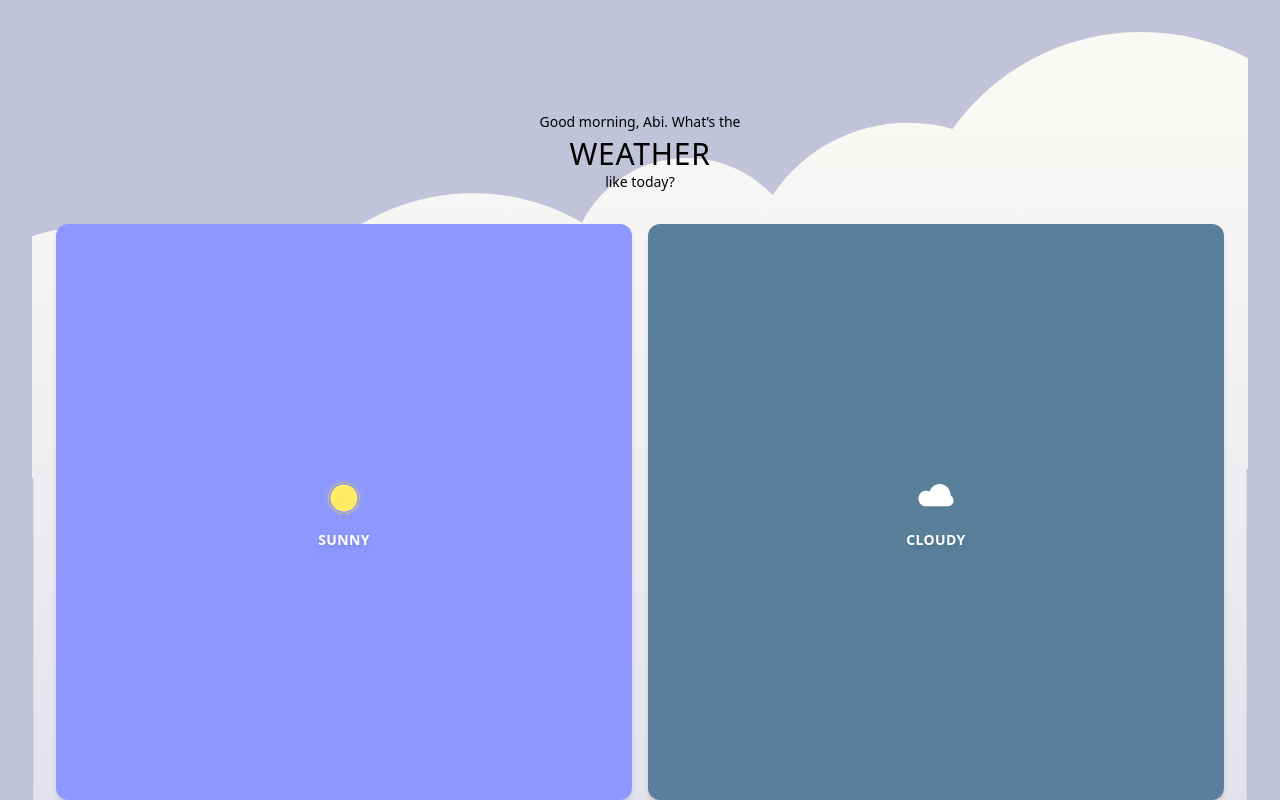
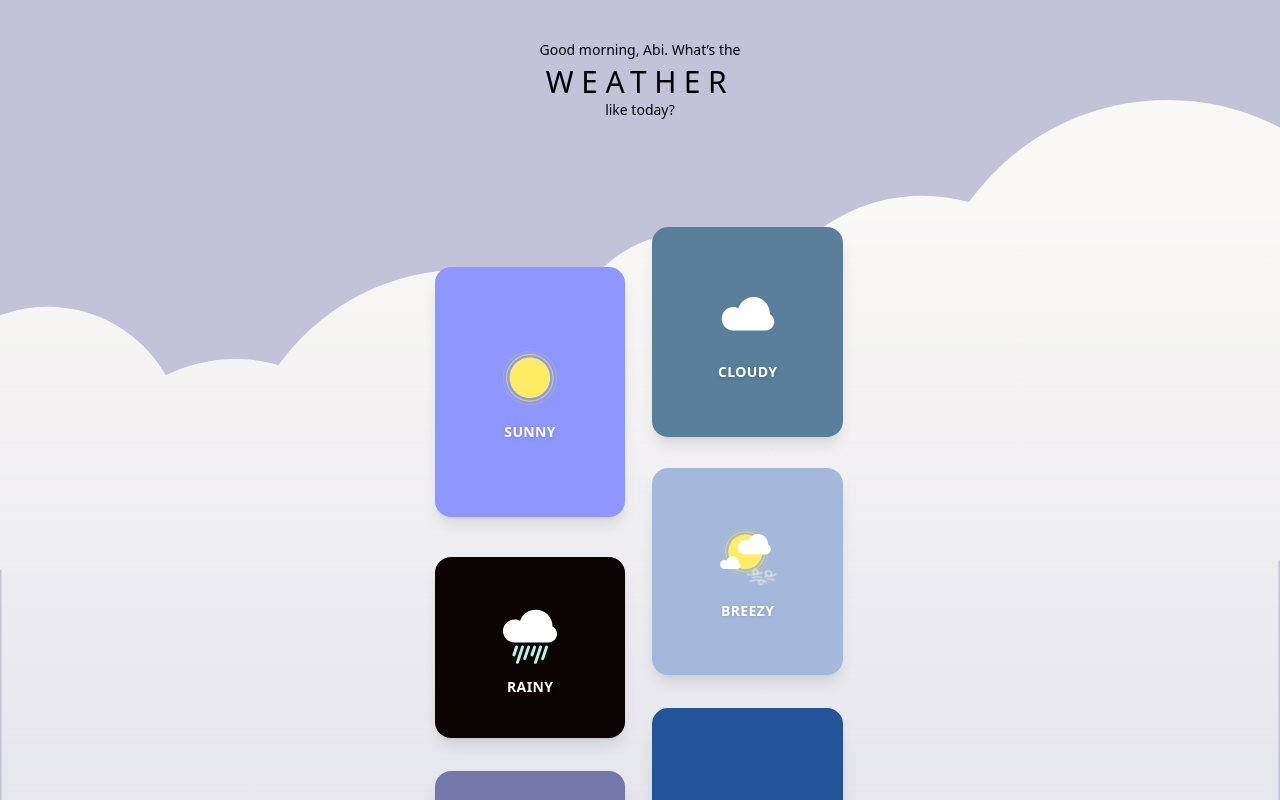
Before and after one commit to joshitanandakumar/alter-ego-app-FINAL, a React (Create React App) app: page / in a window 1280 px wide. Shown: the top 800 px of the page. Built offline with nearby package versions, Linux system fonts and the light colour scheme.

Commit message:
Fix weather card click bug and add full-screen cloud layer

```diff
--- a/src/WeatherScreen.js
+++ b/src/WeatherScreen.js
@@ -13,84 +13,105 @@ import foggyCard from "./assets/foggycard.svg";
 import cloudyCard from "./assets/cloudycard.svg";
 import breezyCard from "./assets/breezycard.svg";
 import coldCard from "./assets/coldcard.svg";
-import unionIcon from "./assets/Union.svg"; // top cloud layer
+import unionIcon from "./assets/Union.svg";
 
 const weatherOptions = [
   { name: "Sunny", icon: sunnyIcon, background: sunnyCard },
+  { name: "Cloudy", icon: cloudyIcon, background: cloudyCard },
   { name: "Rainy", icon: rainyIcon, background: rainyCard },
+  { name: "Breezy", icon: breezyIcon, background: breezyCard },
   { name: "Foggy", icon: foggyIcon, background: foggyCard },
-  { name: "Cloudy", icon: cloudyIcon, background: cloudyCard },
-  { name: "Breezy", icon: breezyIcon, background: breezyCard },
   { name: "Cold", icon: coldIcon, background: coldCard },
 ];
 
+// Figma size: 414 x 896
+const cardPositions = {
+  Sunny: {
+    top: (217 / 896) * 100 + "%",
+    left: (17.5 / 414) * 100 + "%",
+    width: (176 / 414) * 100 + "%",
+    height: (231 / 896) * 100 + "%",
+  },
+  Cloudy: {
+    top: (180 / 896) * 100 + "%",
+    left: (218.5 / 414) * 100 + "%",
+    width: (176 / 414) * 100 + "%",
+    height: (194 / 896) * 100 + "%",
+  },
+  Rainy: {
+    top: (485 / 896) * 100 + "%",
+    left: (17.5 / 414) * 100 + "%",
+    width: (176 / 414) * 100 + "%",
+    height: (167 / 896) * 100 + "%",
+  },
+  Breezy: {
+    top: (403 / 896) * 100 + "%",
+    left: (218.5 / 414) * 100 + "%",
+    width: (176 / 414) * 100 + "%",
+    height: (191 / 896) * 100 + "%",
+  },
+  Foggy: {
+    top: (683 / 896) * 100 + "%",
+    left: (17.5 / 414) * 100 + "%",
+    width: (176 / 414) * 100 + "%",
+    height: (188 / 896) * 100 + "%",
+  },
+  Cold: {
+    top: (625 / 896) * 100 + "%",
+    left: (218.5 / 414) * 100 + "%",
+    width: (176 / 414) * 100 + "%",
+    height: (246 / 896) * 100 + "%",
+  },
+};
+
 export default function WeatherScreen({ onWeatherSelect = () => {} }) {
-  const leftColumn = weatherOptions.slice(0, 3);
-  const rightColumn = weatherOptions.slice(3, 6);
-
   return (
-    <div className="min-h-screen bg-[#c2c3d9] relative font-sans overflow-hidden px-6 pt-10 pb-6">
-      {/* Union Icon Layer */}
+    <div className="relative bg-[#c2c3d9] font-sans min-h-screen flex justify-center items-center overflow-hidden">
+      {/* Fixed aspect ratio container */}
+      <div className="relative w-full max-w-md aspect-[414/896]">
+        {/* Background cloud image */}
         <img
           src={unionIcon}
           alt="clouds"
-        className="absolute top-0 left-0 w-full h-auto object-cover z-0"
+          className="fixed top-[100px] left-0 w-full h-auto object-cover z-0"
         />
 
         {/* Header */}
-      <div className="relative z-10 text-center mb-8 mt-10">
-        <p className="text-black text-sm font-light mb-1">Good morning, Abi. What’s the</p>
-        <h1 className="text-3xl font-light tracking-wide">WEATHER</h1>
+        <div className="pt-2 pb-4 px-4 text-center z-10 relative">
+          <p className="text-black text-sm font-light mb-1">
+            Good morning, Abi. What’s the
+          </p>
+          <h1 className="text-3xl font-light tracking-[0.25em]">WEATHER</h1>
           <p className="text-black text-sm font-light">like today?</p>
         </div>
 
-      {/* Grid */}
-      <div className="relative z-10 flex gap-4 justify-center">
-        {/* Left Column */}
-        <div className="flex flex-col gap-4 w-1/2">
-          {leftColumn.map((weather) => (
+        {/* Weather Cards */}
+        {weatherOptions.map((weather) => {
+          const style = cardPositions[weather.name] || {};
+          return (
             <button
               key={weather.name}
               onClick={() => onWeatherSelect(weather.name)}
-              className="relative w-full pt-[100%] rounded-xl overflow-hidden shadow-md"
+              className="absolute rounded-2xl overflow-hidden shadow-lg flex flex-col items-center justify-center bg-cover bg-center z-10 transition-transform duration-200 hover:scale-105"
               style={{
+                top: style.top,
+                left: style.left,
+                width: style.width,
+                height: style.height,
                 backgroundImage: `url(${weather.background})`,
-                backgroundSize: "cover",
-                backgroundPosition: "center",
               }}
             >
-              <div className="absolute inset-0 flex flex-col items-center justify-center">
-                <img src={weather.icon} alt={weather.name} className="w-12 h-12 mb-2" />
-                <span className="text-white text-sm font-bold drop-shadow-md tracking-wide">
+              <img
+                src={weather.icon}
+                alt={weather.name}
+                className="w-[72px] h-[72px] mb-2 object-contain"
+              />
+              <span className="text-white text-sm font-bold drop-shadow tracking-wide">
                 {weather.name.toUpperCase()}
               </span>
-              </div>
             </button>
-          ))}
-        </div>
-
-        {/* Right Column */}
-        <div className="flex flex-col gap-4 w-1/2">
-          {rightColumn.map((weather) => (
-            <button
-              key={weather.name}
-              onClick={() => onWeatherSelect(weather.name)}
-              className="relative w-full pt-[100%] rounded-xl overflow-hidden shadow-md"
-              style={{
-                backgroundImage: `url(${weather.background})`,
-                backgroundSize: "cover",
-                backgroundPosition: "center",
-              }}
-            >
-              <div className="absolute inset-0 flex flex-col items-center justify-center">
-                <img src={weather.icon} alt={weather.name} className="w-12 h-12 mb-2" />
-                <span className="text-white text-sm font-bold drop-shadow-md tracking-wide">
-                  {weather.name.toUpperCase()}
-                </span>
-              </div>
-            </button>
-          ))}
-        </div>
+          );
+        })}
       </div>
     </div>
   );
--- a/src/index.css
+++ b/src/index.css
@@ -1,6 +1,9 @@
+@import url('https://fonts.googleapis.com/css2?family=Major+Mono+Display&display=swap');
 @tailwind base;
 @tailwind components;
 @tailwind utilities;
+
+
 
 body {
   background-color: #c2c3d9;
@@ -13,3 +16,7 @@ body {
 code {
   font-family: source-code-pro, Menlo, Monaco, Consolas, 'Courier New', monospace;
 }
+
+
+/*   overflow: hidden;
+*/
--- a/tailwind.config.js
+++ b/tailwind.config.js
@@ -4,7 +4,11 @@ module.exports = {
     "./src/**/*.{js,jsx,ts,tsx}"
   ],
   theme: {
-    extend: {},
+    extend: {
+      fontFamily: {
+        monoDisplay: ['"Major Mono Display"', 'monospace'],
+      },
+    },
   },
   plugins: [],
 };
```
Lines whose indentation alone changed are shown as unchanged.
